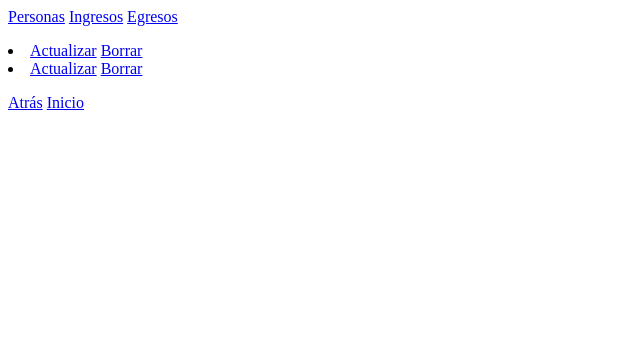
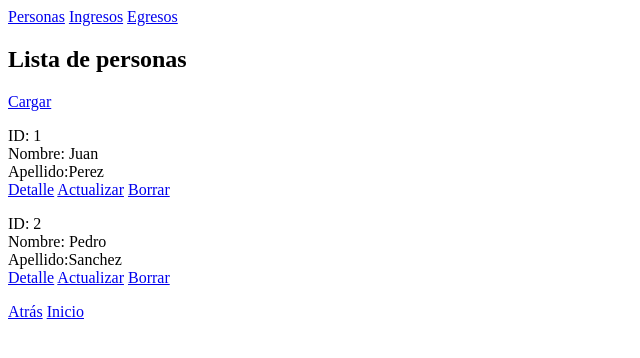
Before and after one commit to fede-marra/coderhouse-contabilidad, a Django app: page /persona_list in a window 1280 px wide. Shown: the top 358 px of the page, without its empty margins (0-640 px from the left). Run offline with Django 4.2, Linux system fonts and the light colour scheme; data comes from the database, SQL or seed files in the repository; both versions use the stored data as it was after the commit.

Commit message:
Agregue apellido al modulo persona y actualice base de datos y vistas

```diff
--- a/contabilidad/ingreso_egreso/models.py
+++ b/contabilidad/ingreso_egreso/models.py
@@ -37,6 +37,7 @@ class Tipo_egreso(models.Model):
 
 class Persona(models.Model):
     nombre = models.CharField(max_length=30)
+    apellido = models.CharField(max_length=30)
 
     def __str__(self):
         return self.nombre
--- a/contabilidad/ingreso_egreso/templates/persona/persona_list.html
+++ b/contabilidad/ingreso_egreso/templates/persona/persona_list.html
@@ -1,16 +1,27 @@
 {% extends 'base.html' %}
 {% block content %}
+    <h2>Lista de personas</h2>
+    <div>
+        <a href="{% url 'persona_new' %}">Cargar</a>
+    </div>
+    <div>
         <p></p>
         {% if object_list %}
             {% for persona in object_list %}
-            <li>
-                <a href="{% url 'persona_detail' persona.id %}">{{ persona.name }}</a>
+                ID: {{ persona.id }}
+                <br>
+                Nombre: {{ persona.nombre }}
+                <br>
+                Apellido:{{ persona.apellido }}
+                <br>
+                <a href="{% url 'persona_detail' persona.id %}">Detalle</a>
                 <a href="{% url 'persona_edit' persona.id %}">Actualizar</a>
                 <a href="{% url 'persona_delete' persona.id %}">Borrar</a>
-            </li>
+                <p></p>
             {% endfor %}
         {% else %}
             <p>No hay personas</p>
         {% endif %}
         <p></p>
+    </div>
 {% endblock content %}
--- a/contabilidad/ingreso_egreso/views.py
+++ b/contabilidad/ingreso_egreso/views.py
@@ -30,15 +30,15 @@ class PersonaDetail(DetailView):
 
 class PersonaCreate(CreateView):
     model = Persona
-    fields = ['nombre']
-    template_name = 'persona/form.html'
+    fields = ['nombre', 'apellido']
+    template_name = 'form.html'
     success_url = reverse_lazy('persona_list')
 
 
 class PersonaUpdate(UpdateView):
     model = Persona
-    fields = ['nombre']
-    template_name = 'persona/form.html'
+    fields = ['nombre', 'apellido']
+    template_name = 'form.html'
     success_url = reverse_lazy('persona_list')
 
 
```
Also changed, not shown: contabilidad/db.sqlite3, contabilidad/ingreso_egreso/migrations/0004_persona_apellido.py (added), contabilidad/ingreso_egreso/migrations/0005_remove_persona_apellido.py (added), contabilidad/ingreso_egreso/migrations/0006_persona_apellido.py (added). Lines whose indentation alone changed are shown as unchanged.
